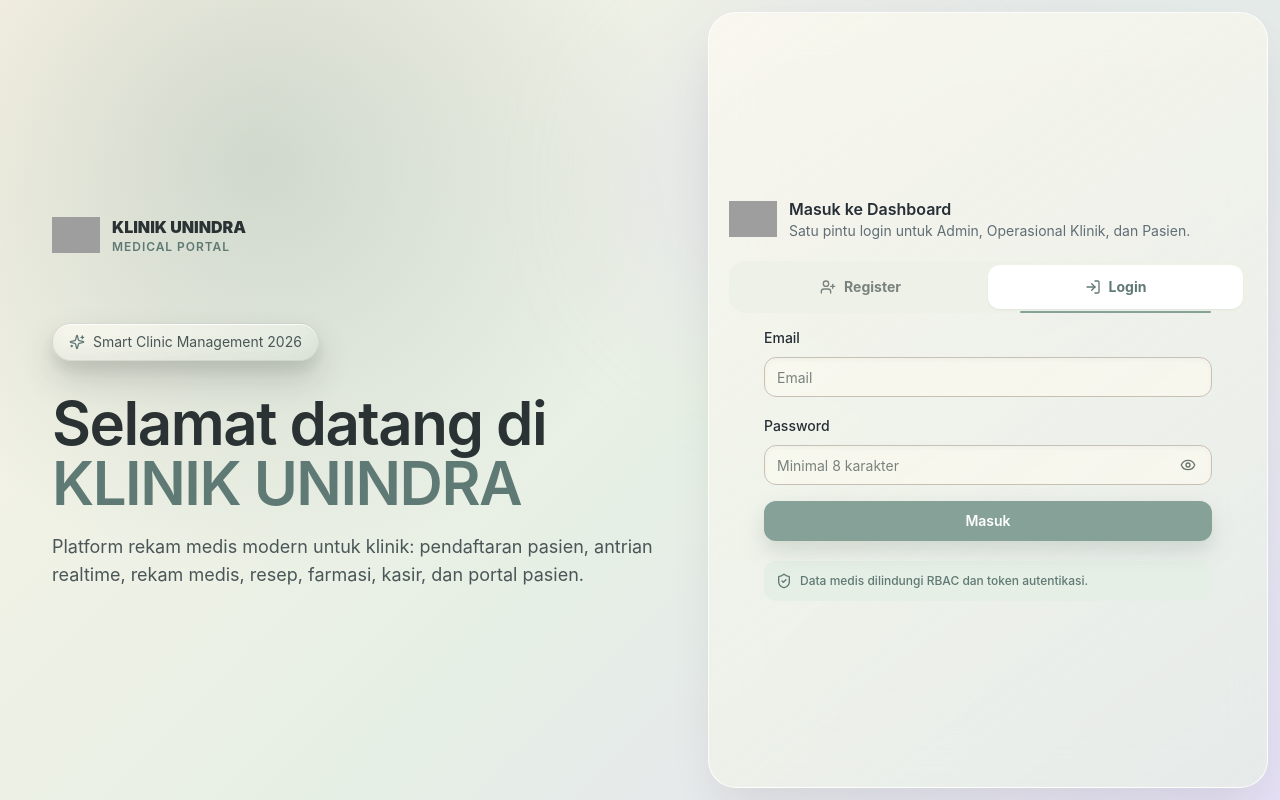
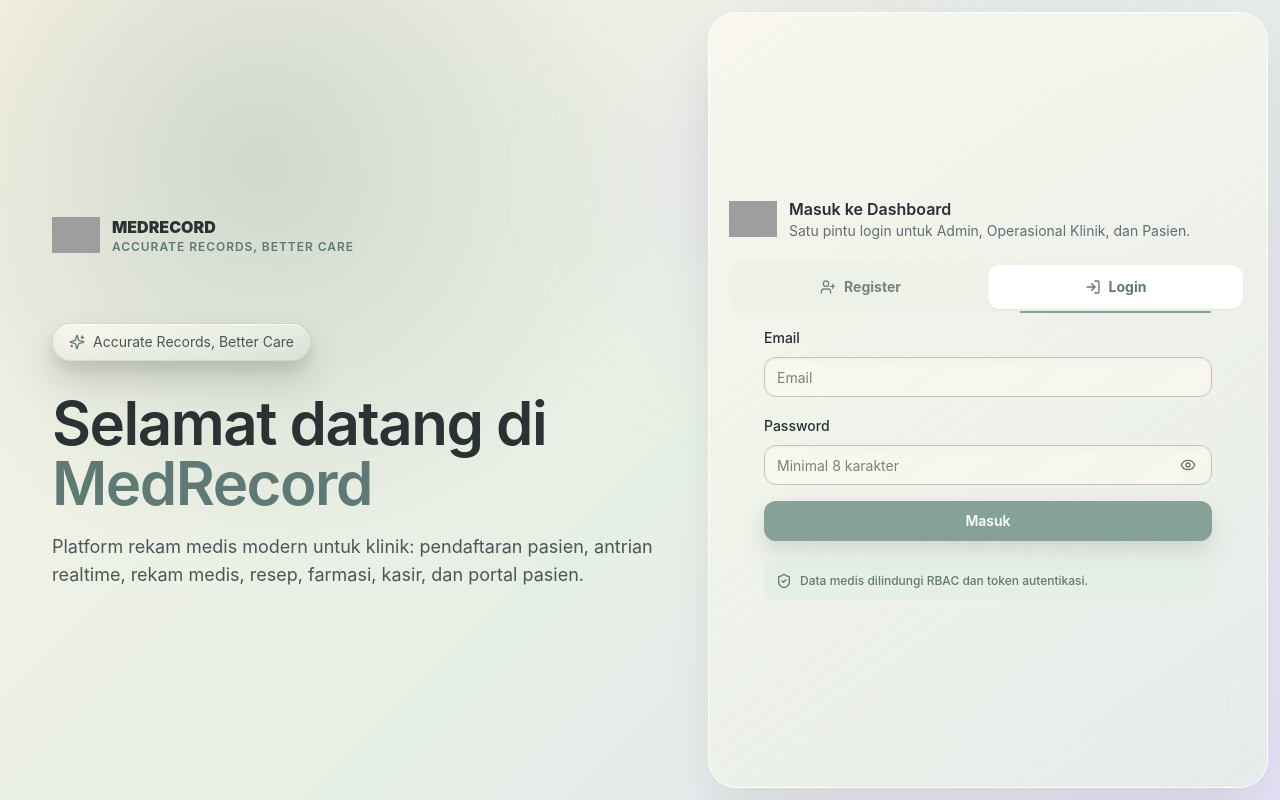
Before and after one commit to sblrrsdi13/MedRecord, a Next.js app in the folder frontend/: page /login in a window 1280 px wide. Built offline with nearby package versions, Linux system fonts and the light colour scheme; no server answers; grey boxes are pictures that could not be loaded.

Commit message:
chore(branding): rename app to MedRecord

```diff
--- a/frontend/src/app/(auth)/login/page.tsx
+++ b/frontend/src/app/(auth)/login/page.tsx
@@ -38,7 +38,7 @@ export default function LoginPage() {
           <div className="space-y-8">
             <div className="soft-panel inline-flex items-center gap-2 rounded-full px-4 py-2 text-sm text-[#4a5657]">
               <Sparkles className="h-4 w-4 text-[#5f7974]" />
-              Smart Clinic Management 2026
+              Accurate Records, Better Care
             </div>
             <div className="max-w-3xl space-y-5">
               <h1 className="text-4xl font-semibold tracking-tight md:text-6xl">
--- a/frontend/src/app/(dashboard)/medical-records/page.tsx
+++ b/frontend/src/app/(dashboard)/medical-records/page.tsx
@@ -135,7 +135,7 @@ function printMedicalRecord(row: Record<string, unknown>) {
       }
     </style>
     <div class="record-sheet">
-      <div class="watermark">Klinik Utama</div>
+      <div class="watermark">MedRecord</div>
       <div class="sheet-content">
         <div class="rm-row">
           <span>No.RM</span>
--- a/frontend/src/app/(dashboard)/payments/page.tsx
+++ b/frontend/src/app/(dashboard)/payments/page.tsx
@@ -57,7 +57,7 @@ function printInvoice(payment: PaymentRow) {
       <body>
         <div class="head">
           <div>
-            <div class="brand">Klinik Utama</div>
+            <div class="brand">MedRecord</div>
             <div class="muted">Invoice pembayaran layanan klinik</div>
           </div>
           <div style="text-align:right">
--- a/frontend/src/components/shared/site-footer.tsx
+++ b/frontend/src/components/shared/site-footer.tsx
@@ -31,7 +31,7 @@ export function SiteFooter({ cms: providedCms }: { cms?: SiteCms }) {
             <p className="mt-1 text-xs text-[#7a827e]">{t("footer.subscribe_short", "Info klinik terbaru")}</p>
           </div>
           <p className="max-w-2xl text-sm leading-6 text-[#4a5657]">
-            {t("footer.subscribe_desc", "Dapatkan informasi layanan, edukasi kesehatan, dan pengumuman klinik langsung dari Klinik Utama.")}
+            {t("footer.subscribe_desc", "Dapatkan informasi layanan, edukasi kesehatan, dan pengumuman klinik langsung dari MedRecord.")}
           </p>
           <form action={`mailto:${cms.footerEmail}`} method="post" className="flex overflow-hidden rounded-lg border border-[#c7c1b5] bg-[#faf8ef]">
             <input
--- a/frontend/src/constants/default-site-cms.ts
+++ b/frontend/src/constants/default-site-cms.ts
@@ -1,8 +1,8 @@
 import type { SiteCms } from "@/types/site-cms";
 
 export const defaultSiteCms: SiteCms = {
-  brandName: "KLINIK UNINDRA",
-  brandSubtitle: "Medical Portal",
+  brandName: "MedRecord",
+  brandSubtitle: "Accurate Records, Better Care",
   logoImageUrl: "https://images.unsplash.com/photo-1586773860418-d37222d8fce3?auto=format&fit=crop&w=200&q=80",
   faviconUrl: "https://images.unsplash.com/photo-1586773860418-d37222d8fce3?auto=format&fit=crop&w=64&q=80",
   themeMode: "sage",
@@ -50,10 +50,10 @@ export const defaultSiteCms: SiteCms = {
   informationPageTitle: "Informasi Klinik",
   informationPageContent: "Klinik menyediakan layanan pendaftaran, pemeriksaan, resep, farmasi, kasir, dan portal pasien terintegrasi.",
   announcementBanner: "Pendaftaran pasien baru dapat dilakukan melalui portal pasien.",
-  seoTitle: "Klinik Utama - Rekam Medis dan Portal Pasien",
-  seoDescription: "Website klinik modern untuk pendaftaran pasien, antrian, rekam medis, resep, farmasi, pembayaran, dan portal pasien.",
+  seoTitle: "MedRecord - Medical Record and Patient Portal",
+  seoDescription: "MedRecord adalah web app rekam medis modern untuk pendaftaran pasien, antrian, rekam medis, resep, farmasi, pembayaran, dan portal pasien.",
   seoKeywords: "klinik, rekam medis, portal pasien, antrian klinik",
-  footerDescription: "Sistem rekam medis klinik modern untuk pelayanan pasien, antrian, farmasi, pembayaran, dan laporan operasional.",
+  footerDescription: "MedRecord membantu klinik mengelola pelayanan pasien, antrian, farmasi, pembayaran, dan laporan operasional secara akurat.",
   footerAddress: "Jl. Sehat No. 10, Bandung, Jawa Barat",
   footerPhone: "+62 812-3456-7890",
   footerEmail: "info@klinikutama.local",
--- a/frontend/src/contexts/language-context.tsx
+++ b/frontend/src/contexts/language-context.tsx
@@ -53,7 +53,7 @@ export function useLanguage() {
 const translations: Record<Language, Record<string, string>> = {
   id: {
     // Topbar
-    "system.title": "Sistem Rekam Medis",
+    "system.title": "MedRecord",
     "system.subtitle": "Operasional klinik hari ini",
     "notification.title": "Notifikasi",
     "notification.unread": "belum dibaca",
@@ -177,12 +177,12 @@ const translations: Record<Language, Record<string, string>> = {
     // Footer
     "footer.subscribe": "Subscribe",
     "footer.subscribe_short": "Info klinik terbaru",
-    "footer.subscribe_desc": "Dapatkan informasi layanan, edukasi kesehatan, dan pengumuman klinik langsung dari Klinik Utama.",
+    "footer.subscribe_desc": "Dapatkan informasi layanan, edukasi kesehatan, dan pengumuman klinik langsung dari MedRecord.",
     "footer.email_placeholder": "Tulis email",
     "footer.submit_email": "Kirim email",
-    "footer.brand": "Klinik Utama",
-    "footer.tagline": "Modern Healthcare Portal",
-    "footer.description": "Sistem rekam medis klinik modern untuk pelayanan pasien, antrian, farmasi, pembayaran, dan laporan operasional.",
+    "footer.brand": "MedRecord",
+    "footer.tagline": "Accurate Records, Better Care",
+    "footer.description": "MedRecord membantu klinik mengelola pelayanan pasien, antrian, farmasi, pembayaran, dan laporan operasional secara akurat.",
     "footer.about": "Tentang",
     "footer.company": "Klinik",
     "footer.announcements": "Pengumuman",
@@ -203,7 +203,7 @@ const translations: Record<Language, Record<string, string>> = {
   },
   en: {
     // Topbar
-    "system.title": "Medical Records System",
+    "system.title": "MedRecord",
     "system.subtitle": "Clinic Operations Today",
     "notification.title": "Notifications",
     "notification.unread": "unread",
@@ -327,11 +327,11 @@ const translations: Record<Language, Record<string, string>> = {
     // Footer
     "footer.subscribe": "Subscribe",
     "footer.subscribe_short": "Latest clinic info",
-    "footer.subscribe_desc": "Get service updates, health education, and clinic announcements directly from Klinik Utama.",
+    "footer.subscribe_desc": "Get service updates, health education, and clinic announcements directly from MedRecord.",
     "footer.email_placeholder": "Write email",
     "footer.submit_email": "Submit email",
-    "footer.brand": "Klinik Utama",
-    "footer.tagline": "Modern Healthcare Portal",
+    "footer.brand": "MedRecord",
+    "footer.tagline": "Accurate Records, Better Care",
     "footer.description": "A modern clinic medical record system for patient care, queues, pharmacy, payments, and operational reports.",
     "footer.about": "About",
     "footer.company": "Clinic",
--- a/frontend/src/features/patient-portal/components/patient-portal-view.tsx
+++ b/frontend/src/features/patient-portal/components/patient-portal-view.tsx
@@ -947,7 +947,7 @@ function printPatientRecord(patient: PatientPortalData["patient"], record: Patie
       }
     </style>
     <div class="record-sheet">
-      <div class="watermark">Klinik Utama</div>
+      <div class="watermark">MedRecord</div>
       <div class="sheet-content">
         <div class="rm-row">
           <span>No.RM</span>
--- a/frontend/src/features/visits/components/visit-registration-table.tsx
+++ b/frontend/src/features/visits/components/visit-registration-table.tsx
@@ -94,7 +94,7 @@ function printVisit(row: VisitRegistrationRow) {
       <body>
         <div class="header">
           <div>
-            <div class="brand">Klinik Utama</div>
+            <div class="brand">MedRecord</div>
             <div class="muted">Bukti pendaftaran kunjungan pasien</div>
           </div>
           <div style="text-align:right">
@@ -114,7 +114,7 @@ function printVisit(row: VisitRegistrationRow) {
           <div class="box"><div class="label">Nomor Antrian</div><div class="queue">${escapeHtml(row.queue?.queueNumber)}</div></div>
         </div>
         <div class="footer">
-          <div class="muted">Dicetak otomatis dari Sistem Rekam Medis Klinik.</div>
+          <div class="muted">Dicetak otomatis dari MedRecord.</div>
           <div class="sign">Petugas Pendaftaran</div>
         </div>
         <script>window.print(); window.onafterprint = () => window.close();</script>
```
Also changed, not shown: 4 other files (tests, documents, lock files or other folders).
